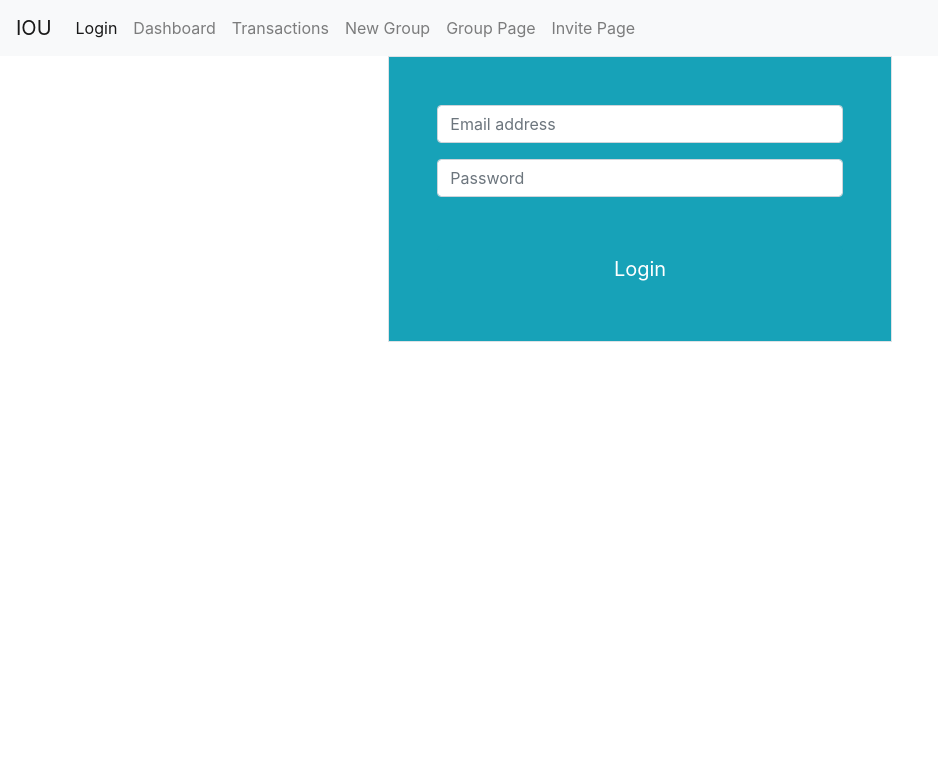
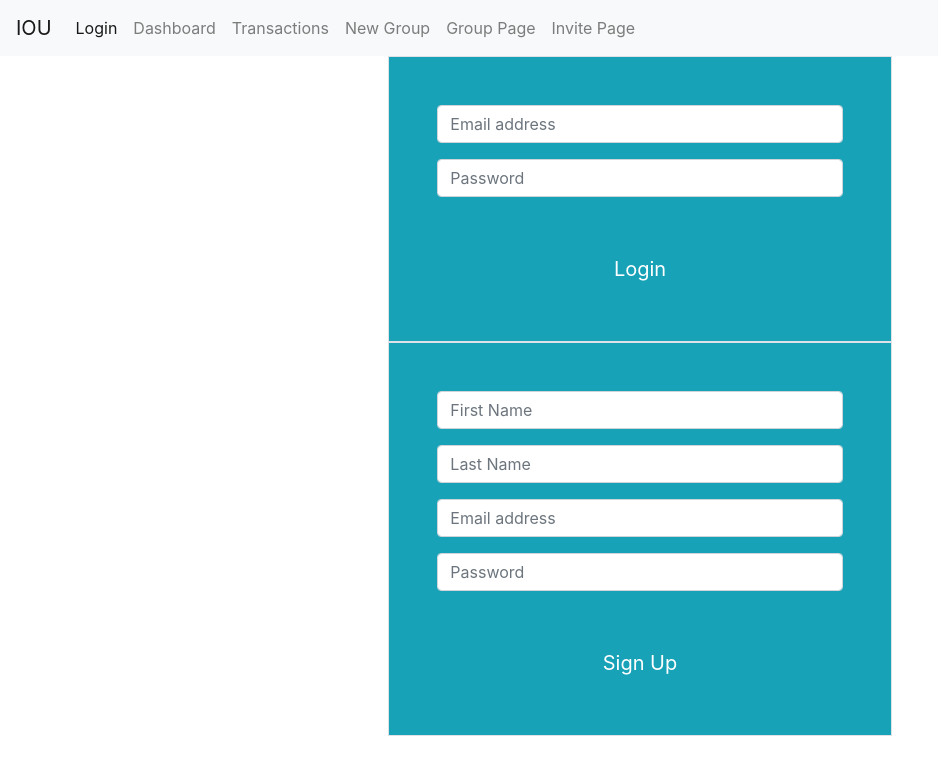
Before and after one commit to AubreyBennett/IOU, a React (Create React App) app in the folder client/: page / in a window 1280 px wide. Shown: the top 774 px of the page, without its empty margins (0-938 px from the left). Built offline with nearby package versions, Linux system fonts and the light colour scheme.

Commit message:
added signup to login page

```diff
--- a/client/src/pages/login.js
+++ b/client/src/pages/login.js
@@ -2,7 +2,7 @@ import React from 'react';
 
 function Login() {
   return (
-
+    <>
       <div className="container col-lg-10 fs-4">
         <div className="row align-items-center">
           <div className="col-lg-3"></div>
@@ -15,13 +15,44 @@ function Login() {
                 <input className="form-control" type="password" placeholder="Password" aria-label="default input example"></input>
               </div>
               <div className="mt-5">
-              <button className="w-100 btn btn-lg btn-info" type="submit">Login</button>
+                <button className="w-100 btn btn-lg btn-info" type="submit" onClick={(e) => {
+                  e.preventDefault();
+                  window.location.pathname = '/dashboard';
+                }} id="button-addon2">Login</button>
               </div>
             </form>
           </div>
         </div>
       </div>
 
+      <div className="container col-lg-10 fs-4">
+        <div className="row align-items-center">
+          <div className="col-lg-3"></div>
+          <div className="col-lg-6">
+            <form className="p-4 p-md-5 border rounded-5 bg-info">
+              <div className="form-floating mb-3">
+                <input className="form-control" type="password" placeholder="First Name" aria-label="default input example"></input>
+              </div>
+              <div className="form-floating mb-3">
+                <input className="form-control" type="password" placeholder="Last Name" aria-label="default input example"></input>
+              </div>
+              <div className="form-floating mb-3">
+                <input className="form-control" type="email" placeholder="Email address" aria-label="default input example"></input>
+              </div>
+              <div className="form-floating mb-3">
+                <input className="form-control" type="password" placeholder="Password" aria-label="default input example"></input>
+              </div>
+              <div className="mt-5">
+                <button className="w-100 btn btn-lg btn-info" type="submit" onClick={(e) => {
+                  e.preventDefault();
+                  window.location.pathname = '/dashboard';
+                }} id="button-addon2">Sign Up</button>
+              </div>
+            </form>
+          </div>
+        </div>
+      </div>
+    </>
   )
 }
 
```
Lines whose indentation alone changed are shown as unchanged.
